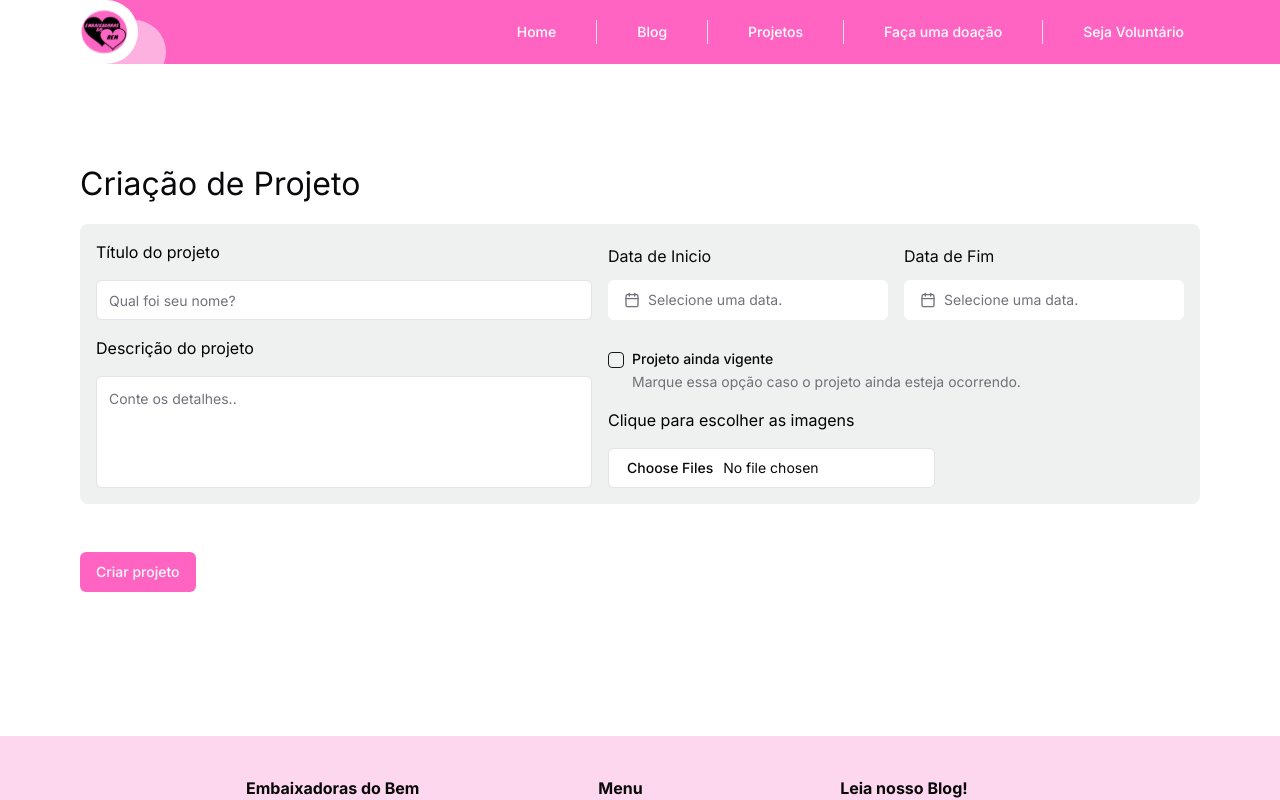
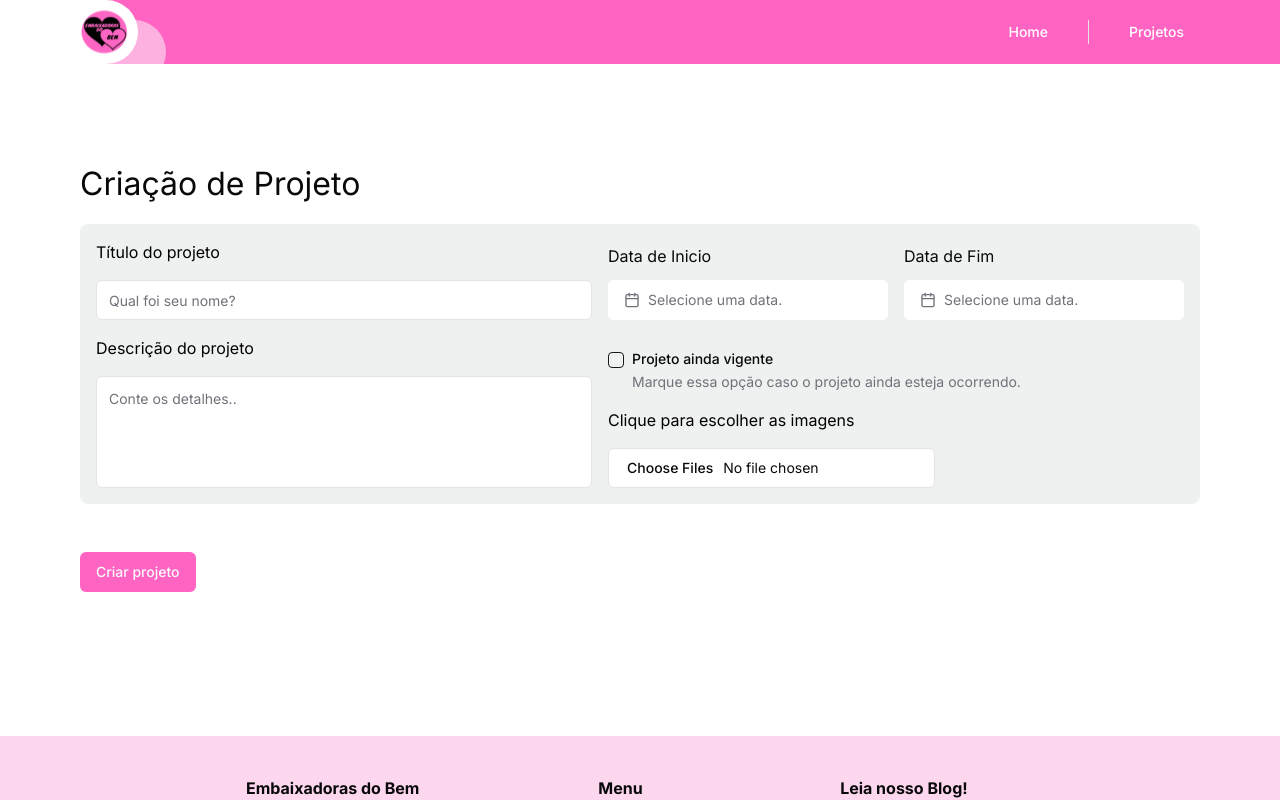
Before and after one commit to itallovidal/embaixadoras-do-bem-site, a Next.js app: page /admin/projects/create-project in a window 1280 px wide. Shown: the top 800 px of the page. Built offline with nearby package versions, Linux system fonts and the light colour scheme.

Commit message:
fix about text

```diff
--- a/src/components/global-components/navbar/desktop-navbar.tsx
+++ b/src/components/global-components/navbar/desktop-navbar.tsx
@@ -30,21 +30,22 @@ export function DesktopNavbar() {
               Home
             </Button>
             <Separator orientation={'vertical'} className={'h-6'} />
-            <Button variant={'lightGhost'} href={'/blog'}>
-              Blog
-            </Button>
-            <Separator orientation={'vertical'} className={'h-6'} />
             <Button variant={'lightGhost'} href={'/projects'}>
               Projetos
             </Button>
-            <Separator orientation={'vertical'} className={'h-6'} />
-            <Button variant={'lightGhost'} href={'/donation'}>
-              Faça uma doação
-            </Button>
-            <Separator orientation={'vertical'} className={'h-6'} />
-            <Button variant={'lightGhost'} href={'/volunteer'}>
-              Seja Voluntário
-            </Button>
+            {/* <Button variant={'lightGhost'} href={'/blog'}> */}
+            {/*  Blog */}
+            {/* </Button> */}
+            {/* <Separator orientation={'vertical'} className={'h-6'} /> */}
+
+            {/* <Separator orientation={'vertical'} className={'h-6'} /> */}
+            {/* <Button variant={'lightGhost'} href={'/donation'}> */}
+            {/*  Faça uma doação */}
+            {/* </Button> */}
+            {/* <Separator orientation={'vertical'} className={'h-6'} /> */}
+            {/* <Button variant={'lightGhost'} href={'/volunteer'}> */}
+            {/*  Seja Voluntário */}
+            {/* </Button> */}
           </nav>
         </div>
       </div>
--- a/src/components/global-components/navbar/mobile-navbar.tsx
+++ b/src/components/global-components/navbar/mobile-navbar.tsx
@@ -30,10 +30,10 @@ export function MobileNavbar() {
             <Separator orientation={'horizontal'} className={'h-1 w-6'} />
 
             <Button className={'w-full'}>Home</Button>
-            <Button className={'w-full'}>Blog</Button>
+            {/* <Button className={'w-full'}>Blog</Button> */}
             <Button className={'w-full'}>Projetos</Button>
-            <Button className={'w-full'}>Doar</Button>
-            <Button className={'w-full'}>Seja Voluntário</Button>
+            {/* <Button className={'w-full'}>Doar</Button> */}
+            {/* <Button className={'w-full'}>Seja Voluntário</Button> */}
           </DrawerClose>
 
           <DrawerClose asChild>
--- a/src/components/pages/home/about.tsx
+++ b/src/components/pages/home/about.tsx
@@ -18,9 +18,9 @@ export function About() {
             <TextHighlight>Somos uma ONG</TextHighlight> - Organização Não
             Governamental - constituída regimentalmente em fevereiro de 2024,
             mas somos
-            <TextHighlight>atuantes desde 2020</TextHighlight> sob a coordenação
-            de
-            <TextHighlight>Tania Mary Gomez.</TextHighlight>
+            <TextHighlight> atuantes desde 2020 </TextHighlight> sob a
+            coordenação de
+            <TextHighlight> Tania Mary Gomez. </TextHighlight>
           </Paragraph>
           <Paragraph>
             O <TextHighlight>grupo formou-se no ano de 2020</TextHighlight>, em
@@ -46,15 +46,15 @@ export function About() {
           <Heading> Inspiração de vida</Heading>
           <Paragraph>
             A criação das Embaixadoras do bem foi motivado pelo histórico de
-            vida da Sra. Tânia Mary Gomez e pelo reconhecimento dado à ela,
+            vida da Sra. Tânia Mary Gomez e pelo reconhecimento dado à ela,{' '}
             <TextHighlight>
-              quando recebeu o título de embaixadora da paz mundial
-            </TextHighlight>
-            , que é dado as pessoas que realizam trabalhos diferenciados em prol
+              quando recebeu o título de embaixadora da paz mundial,
+            </TextHighlight>{' '}
+            que é dado as pessoas que realizam trabalhos diferenciados em prol
             do próximo.
           </Paragraph>
           <Paragraph>
-            Tânia Mary Gomez
+            Tânia Mary Gomez{' '}
             <TextHighlight>venceu o câncer de mama há 23 anos </TextHighlight>,
             como compromisso com Deus, criou o projeto Chaveiro da Vida -
             Prevenção ao Alcance das Mãos, instrumento didático para levar o
@@ -76,20 +76,20 @@ export function About() {
         <div>
           <Heading>Juntas somos mais fortes! </Heading>
           <Paragraph>
-            Motivadas pelo seu dinamismo e experiência de vida, várias
-            <TextHighlight>amigas</TextHighlight> e
+            Motivadas pelo seu dinamismo e experiência de vida, várias{' '}
+            <TextHighlight>amigas</TextHighlight> e{' '}
             <TextHighlight>simpatizantes se tornaram voluntárias</TextHighlight>
             de vários projetos com o propósito de servir ao próximo. Desde 2020,
-            as Embaixadoras do Bem
+            as Embaixadoras do Bem{' '}
             <TextHighlight>
               desenvolvem diversas ações no Outubro Rosa e Novembro Azul.
             </TextHighlight>
           </Paragraph>
           <Paragraph>
             As voluntárias tem diferentes formações e distintas experiências de
-            vida e de trabalho. Dessa forma,
+            vida e de trabalho. Dessa forma,{' '}
             <TextHighlight>se somam pelos seus talentos</TextHighlight> e
-            desenvolvem projetos e ações que fazem a diferença nas
+            desenvolvem projetos e ações que fazem a diferença nas{' '}
             <TextHighlight>
               comunidades carentes, hospitais e Entidades do Terceiro Setor.
             </TextHighlight>
```
